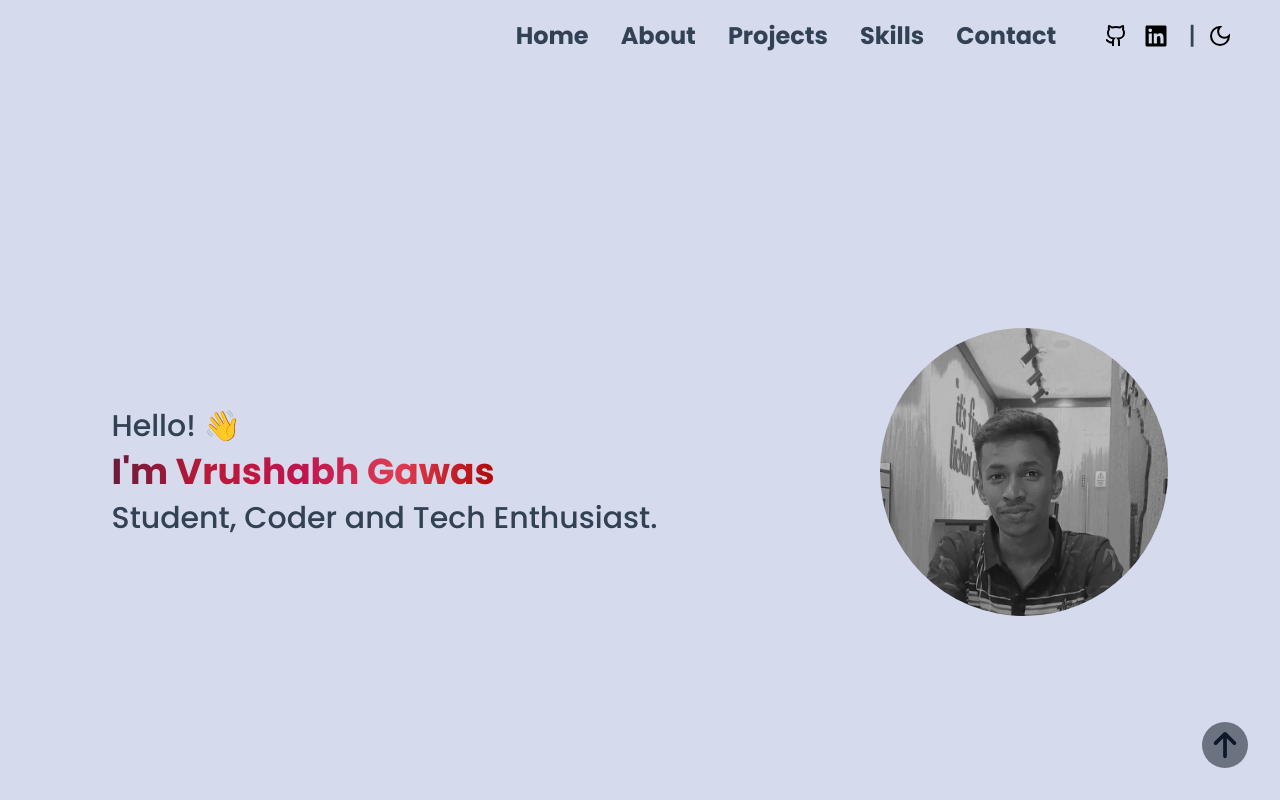
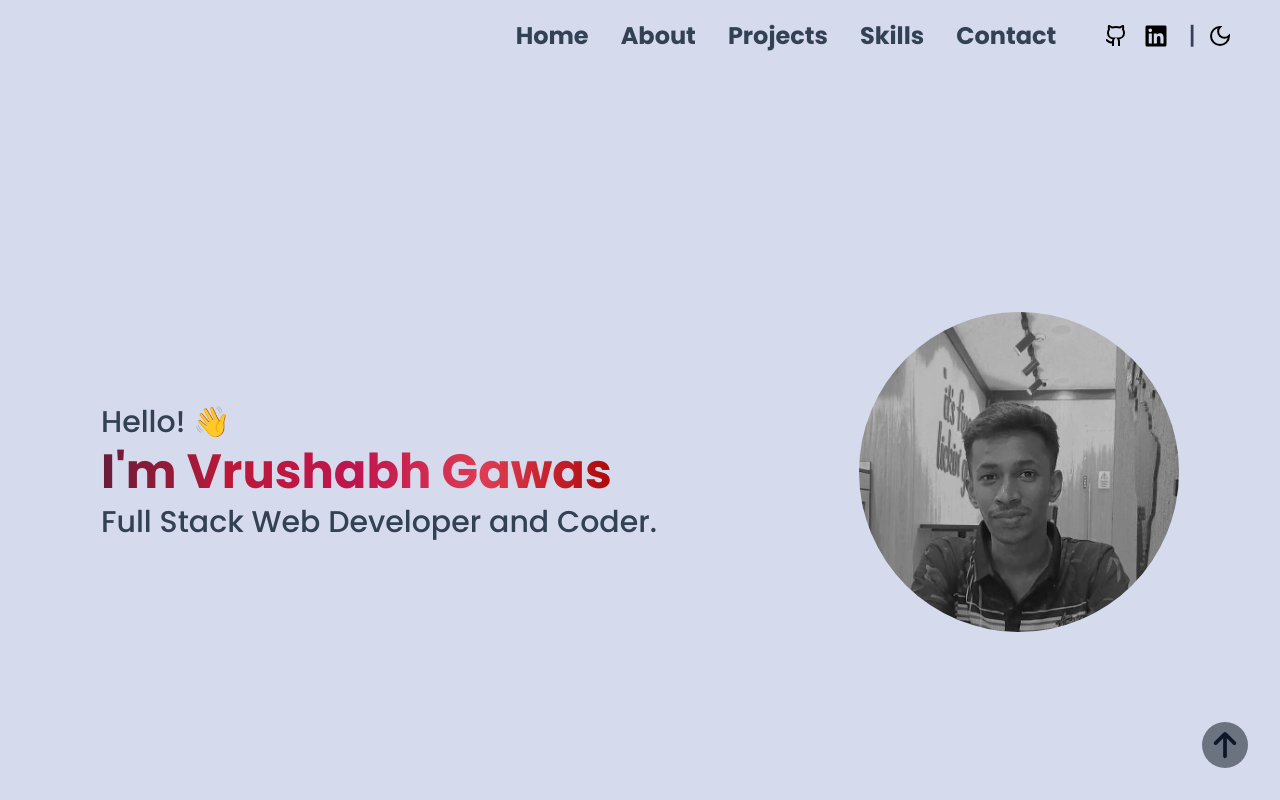
Before and after one commit to vrushabhgawas14/vrushabhgawas14.github.io, a React (Create React App) app: page / in a window 1280 px wide. Shown: the top 800 px of the page. Built offline with nearby package versions, Linux system fonts and the light colour scheme; a web font is replaced by a local one.

Commit message:
Udated Text and pic size

```diff
--- a/public/index.html
+++ b/public/index.html
@@ -12,8 +12,8 @@
       name="keywords"
       content="Vrushabh Gawas, React, Web Developer, BSc IT, Portfolio, Website"
     />
-    <meta name="author" content="Vrushabh Gawas" />
-    <title>Vrushabh Gawas</title>
+    <meta name="author" content="Vrushabh Gawas | Full Stack Developer" />
+    <title>Vrushabh Gawas | Portfolio</title>
 
     <!-- Open Graph -->
     <meta property="og:title" content="Portfolio of Vrushabh Gawas" />
--- a/src/pages/Home.tsx
+++ b/src/pages/Home.tsx
@@ -13,12 +13,12 @@ export const Home = () => {
         </div>
         <div className="flex flex-col items-start sm:items-center text-3xl sm:text-2xl sm:mx-8 sm:my-16 sliding-text">
           <div>Hello! 👋</div>
-          <div className="text-4xl sm:text-[30px] py-2 font-semibold">
+          <div className="text-5xl sm:text-[30px] py-2 font-semibold">
             I'm Vrushabh Gawas
           </div>
-          <div className="text-center">Student, Coder and Tech Enthusiast.</div>
+          <div className="text-center">Full Stack Web Developer and Coder.</div>
         </div>
-        <div className="w-72 sm:hidden">
+        <div className="w-80 sm:hidden">
           <ProfileImage />
         </div>
       </div>
```
Also changed, not shown: public/ProfilePic.jpeg (added), public/coverpage.png.
